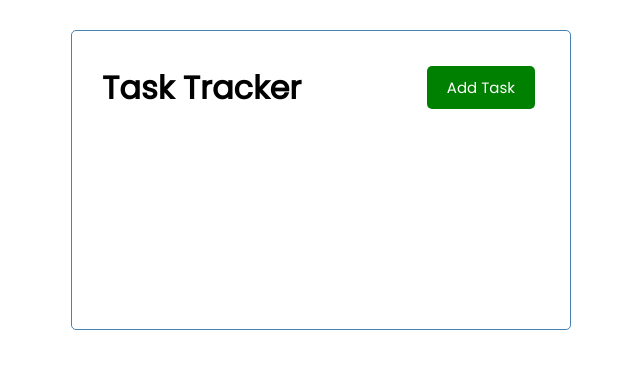
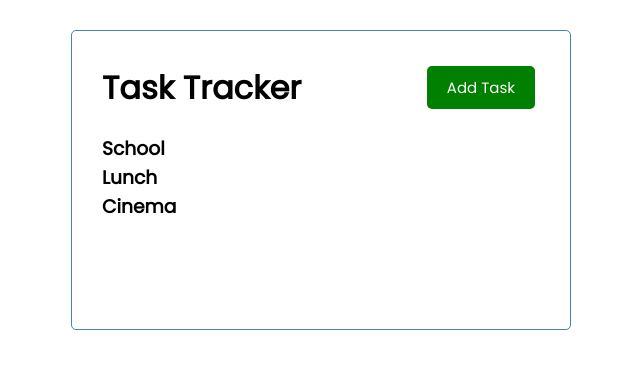
Before and after one commit to hesteren/vue-js-crash-course, a Vue app: page / in a window 1280 px wide. Shown: the top 368 px of the page, without its empty margins (319-959 px from the left). Built offline with nearby package versions, Linux system fonts and the light colour scheme.

Commit message:
Added Tasks

```diff
--- a/src/App.vue
+++ b/src/App.vue
@@ -1,6 +1,7 @@
 <template>
   <div class="container">
     <Header title="Task Tracker"></Header>
+    <Tasks :tasks="tasks"></Tasks>
   </div>
 </template>
 
@@ -10,8 +11,7 @@
 
 <script>
 import Header from './components/Header.vue';
-
-
+import Tasks from './components/Tasks.vue';
 
 
 
@@ -20,8 +20,9 @@
 export default {
   name: 'App',
   components: {
-    Header
-  },
+    Header,
+    Tasks
+},
   data() {
     return {
       tasks: []
--- /dev/null
+++ b/src/components/Tasks.vue
@@ -0,0 +1,26 @@
+<template>
+    <!-- v-for loop through list -->
+    <div :key="task.id" v-for="task in tasks">
+        <h3> {{task.text}} </h3>
+    </div>
+
+</template>
+
+
+
+
+<script>
+export default {
+    name: 'Tasks',
+    props: {
+        tasks: Array
+    }
+}
+</script>
+
+
+
+
+<style>
+
+</style>
```
